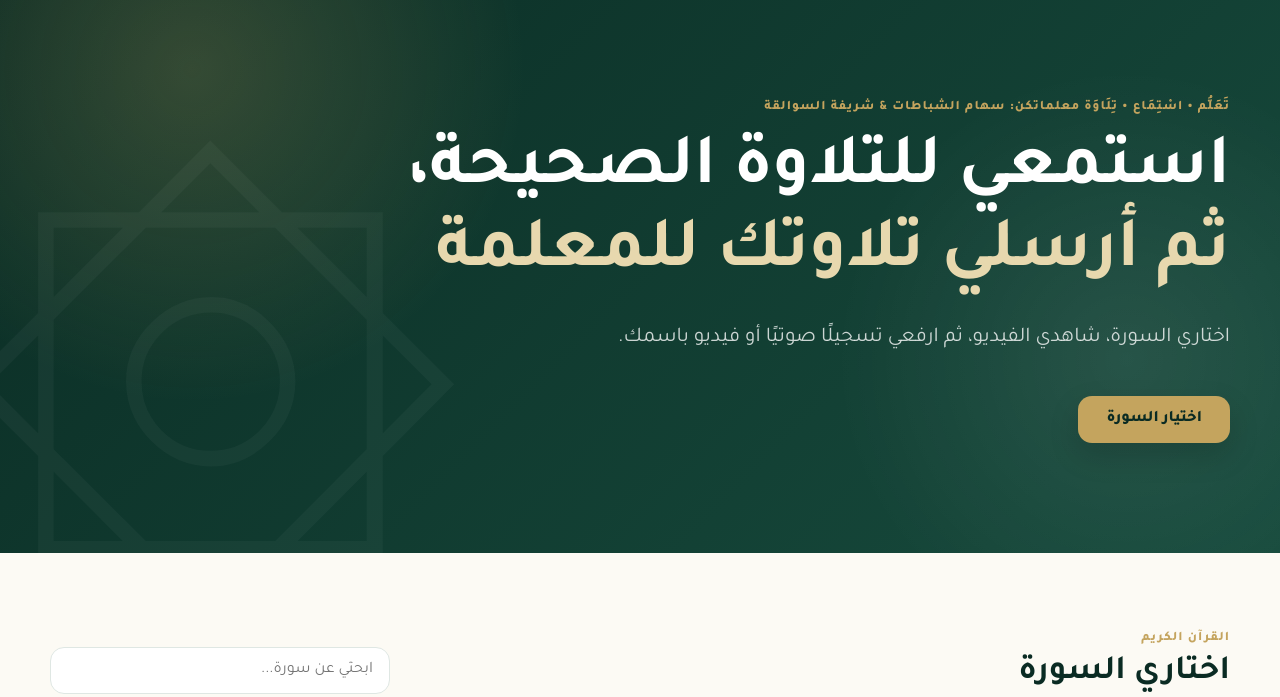
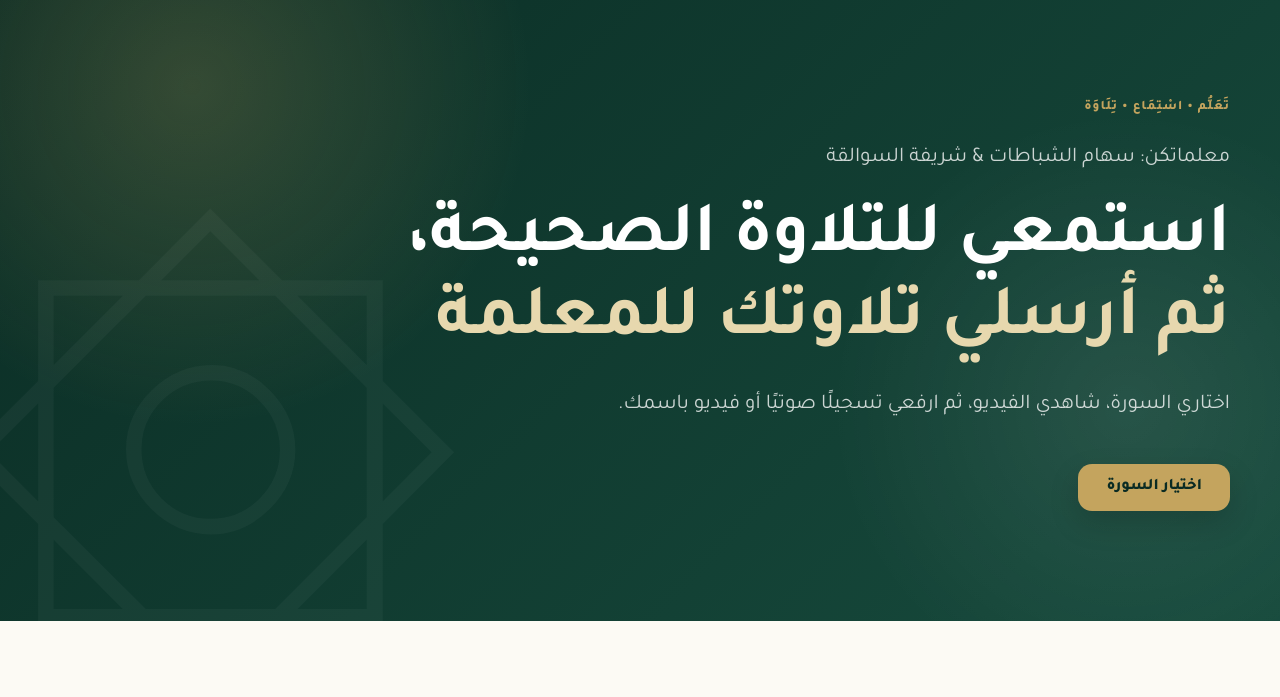
Before and after one commit to alaayusf6-cloud/1.-quran-recitation-site, a plain HTML site: page index.html in a window 1280 px wide. Shown: the part 92-789 px from the top of the page. Drawn offline with Linux system fonts and the light colour scheme.

Commit message:
index.html

```diff
--- a/index.html
+++ b/index.html
@@ -25,8 +25,7 @@
 
     <div class="container hero-content">
       <span class="eyebrow">تَعَلُّم • اسْتِمَاع • تِلَاوَة</span>
-      <span class="eyebrow"> معلماتكن: سهام الشباطات & شريفة السوالقة </span>
-
+      <p> معلماتكن: سهام الشباطات & شريفة السوالقة </p>
       <h1>استمعي للتلاوة الصحيحة،<br><span>ثم أرسلي تلاوتك للمعلمة</span></h1>
       <p>اختاري السورة، شاهدي الفيديو، ثم ارفعي تسجيلًا صوتيًا أو فيديو باسمك.</p>
       <a class="primary-button" href="#surahs">اختيار السورة</a>
```
